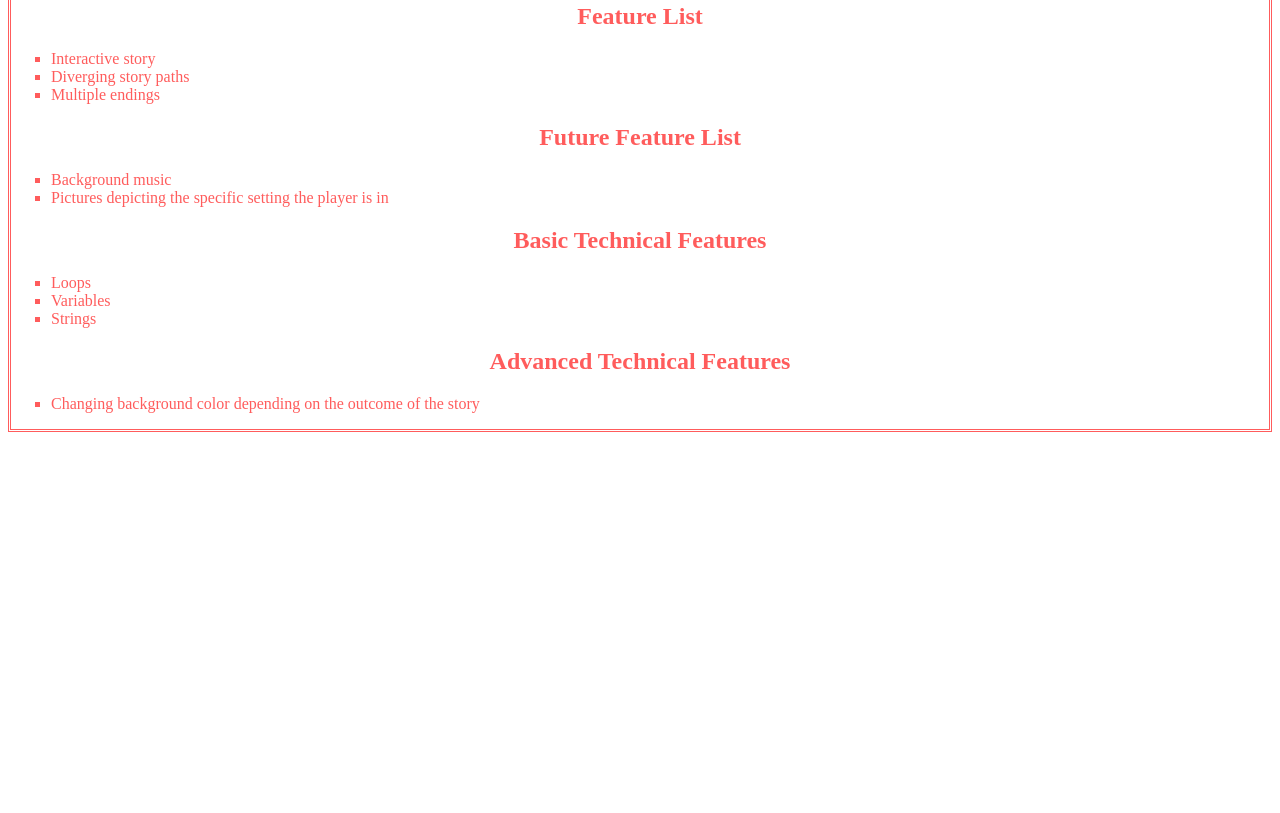
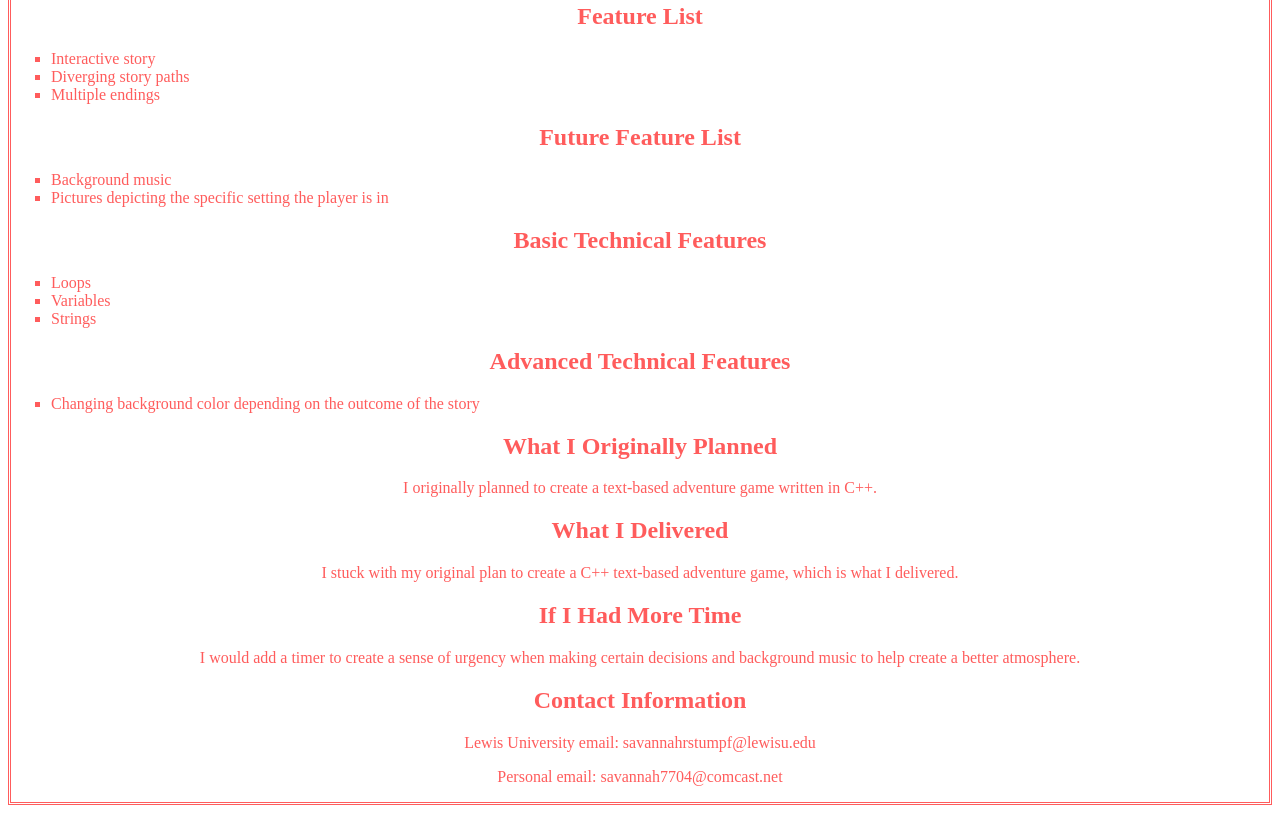
Before and after one commit to savannah7704/final-project-proposal, a plain HTML site: page index.html in a window 1280 px wide. Shown: the part 351-1164 px from the top of the page. Before the commit the page ends 800 px from the top, so only its background shows below. Drawn offline with Linux system fonts and the light colour scheme.

Commit message:
Update files.

```diff
--- a/index.html
+++ b/index.html
@@ -48,4 +48,18 @@
     <li>Changing background color depending on the outcome of the story</li>
 </ul>
 
+<h2 style="font-family: Georgia;"></h2><h2 style="text-align: center">What I Originally Planned</h2>
+<p style="font-family: Georgia;"><p style="text-align: center">I originally planned to create a text-based adventure game written in C++.</p>
+
+<h2 style="font-family: Georgia;"></h2><h2 style="text-align: center">What I Delivered</h2>
+<p style="font-family: Georgia;"><p style="text-align: center">I stuck with my original plan to create a C++ text-based adventure game, which is what I delivered.</p>
+
+<h2 style="font-family: Georgia;"></h2><h2 style="text-align: center">If I Had More Time</h2>
+<p style="font-family: Georgia;"><p style="text-align: center">I would add a timer to create a sense of urgency when making certain decisions and background music to help create a better atmosphere.</p>
+
+<h2 style="font-family: Georgia;"></h2><h2 style="text-align: center">Contact Information</h2>
+<p style="font-family: Georgia;"><p style="text-align: center">Lewis University email: savannahrstumpf@lewisu.edu</p>
+<p style="font-family: Georgia;"><p style="text-align: center">Personal email: savannah7704@comcast.net</p>
+
+
 </html>
```
